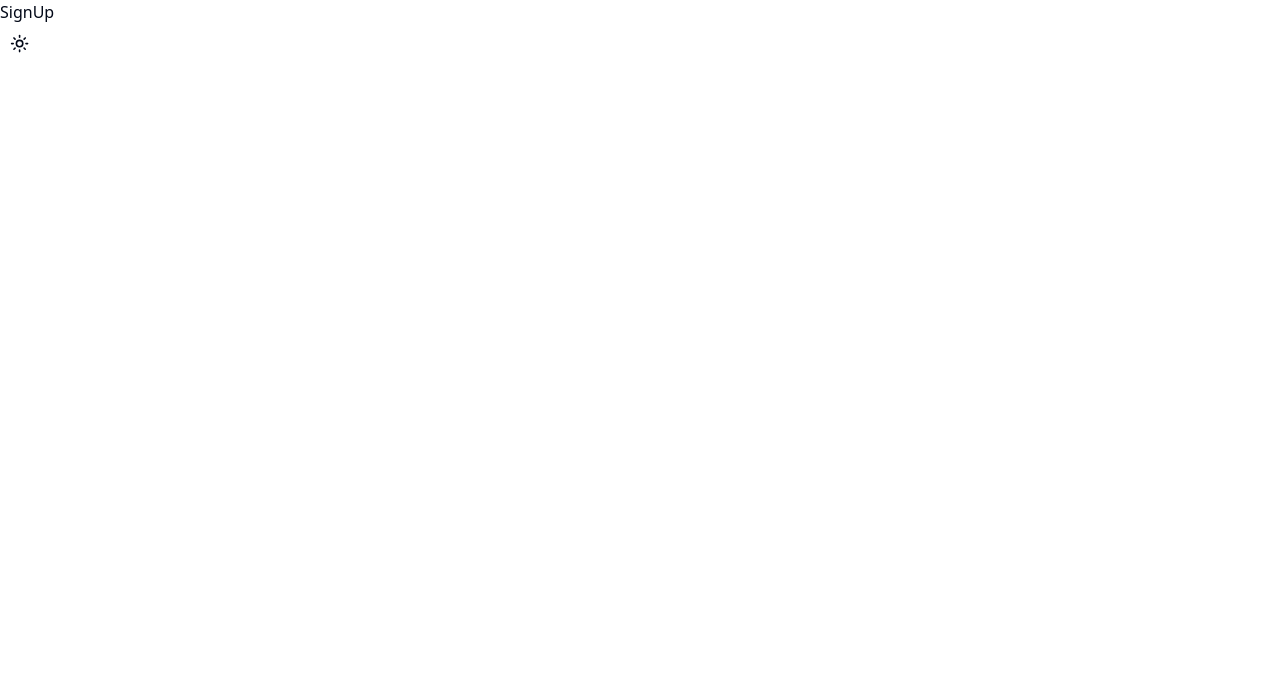
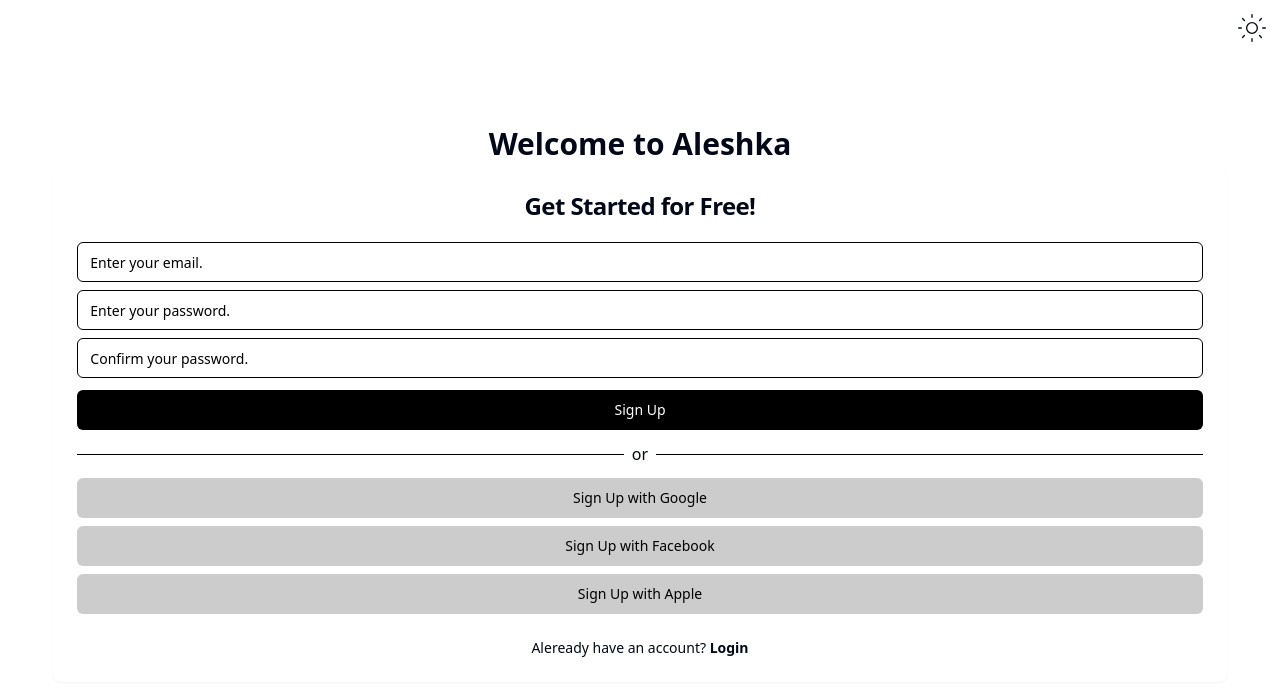
Before and after one commit to Aleshka-Music/aleshka-client, a React (Vite) app: page / in a window 1280 px wide. Shown: the top 696 px of the page. Built offline with nearby package versions, Linux system fonts and the light colour scheme.

Commit message:
Creating Sign Up card

```diff
--- a/package.json
+++ b/package.json
@@ -11,6 +11,7 @@
   },
   "dependencies": {
     "@radix-ui/react-dropdown-menu": "^2.1.1",
+    "@radix-ui/react-separator": "^1.1.0",
     "@radix-ui/react-slot": "^1.1.0",
     "class-variance-authority": "^0.7.0",
     "clsx": "^2.1.1",
--- /dev/null
+++ b/src/components/ui/card.tsx
@@ -0,0 +1,86 @@
+import * as React from "react";
+
+import { cn } from "@/lib/utils";
+
+const Card = React.forwardRef<
+  HTMLDivElement,
+  React.HTMLAttributes<HTMLDivElement>
+>(({ className, ...props }, ref) => (
+  <div
+    ref={ref}
+    className={cn(
+      "flex flex-col justify-center text-center rounded-lg transition-all border-none signup text-card-foreground shadow-sm w-11/12 mt-0 bg-[#ffffff] dark:bg-[#000000]",
+      className
+    )}
+    {...props}
+  />
+));
+Card.displayName = "Card";
+
+const CardHeader = React.forwardRef<
+  HTMLDivElement,
+  React.HTMLAttributes<HTMLDivElement>
+>(({ className, ...props }, ref) => (
+  <div
+    ref={ref}
+    className={cn("flex flex-col items-center space-y-1.5 p-6", className)}
+    {...props}
+  />
+));
+CardHeader.displayName = "CardHeader";
+
+const CardTitle = React.forwardRef<
+  HTMLParagraphElement,
+  React.HTMLAttributes<HTMLHeadingElement>
+>(({ className, ...props }, ref) => (
+  <h3
+    ref={ref}
+    className={cn(
+      "text-2xl font-semibold leading-none tracking-tight",
+      className
+    )}
+    {...props}
+  />
+));
+CardTitle.displayName = "CardTitle";
+
+const CardDescription = React.forwardRef<
+  HTMLParagraphElement,
+  React.HTMLAttributes<HTMLParagraphElement>
+>(({ className, ...props }, ref) => (
+  <p
+    ref={ref}
+    className={cn("text-sm text-muted-foreground ", className)}
+    {...props}
+  />
+));
+CardDescription.displayName = "CardDescription";
+
+const CardContent = React.forwardRef<
+  HTMLDivElement,
+  React.HTMLAttributes<HTMLDivElement>
+>(({ className, ...props }, ref) => (
+  <div ref={ref} className={cn("p-6 pt-0", className)} {...props} />
+));
+CardContent.displayName = "CardContent";
+
+const CardFooter = React.forwardRef<
+  HTMLDivElement,
+  React.HTMLAttributes<HTMLDivElement>
+>(({ className, ...props }, ref) => (
+  <div
+    ref={ref}
+    className={cn("flex items-center justify-center p-6 pt-0", className)}
+    {...props}
+  />
+));
+CardFooter.displayName = "CardFooter";
+
+export {
+  Card,
+  CardHeader,
+  CardFooter,
+  CardTitle,
+  CardDescription,
+  CardContent,
+};
--- /dev/null
+++ b/src/components/ui/input.tsx
@@ -0,0 +1,26 @@
+import * as React from "react";
+
+import { cn } from "@/lib/utils";
+
+export interface InputProps
+  extends React.InputHTMLAttributes<HTMLInputElement> {}
+
+const Input = React.forwardRef<HTMLInputElement, InputProps>(
+  ({ className, type, placeholder, ...props }, ref) => {
+    return (
+      <input
+        type={type}
+        className={cn(
+          "flex h-10 w-full rounded-md border-[0.7px] dark:border-[#ffffff] border-black bg-transparent px-3 py-2 text-sm ring-offset-background file:border-0 file:bg-transparent file:text-sm file:font-medium dark:placeholder:text-white placeholder:text-black focus-visible:outline-none focus-visible:ring-2 focus-visible:ring-ring focus-visible:ring-offset-2 disabled:cursor-not-allowed disabled:opacity-50",
+          className
+        )}
+        placeholder={placeholder}
+        ref={ref}
+        {...props}
+      />
+    );
+  }
+);
+Input.displayName = "Input";
+
+export { Input };
--- a/src/components/ui/mode-toggle.tsx
+++ b/src/components/ui/mode-toggle.tsx
@@ -1,10 +1,11 @@
-import { Moon, Sun } from "lucide-react"
+import { Sun } from "lucide-react"
+import { Moon } from 'lucide-react';
 
 import { Button } from "@/components/ui/button"
 import {
   DropdownMenu,
-  DropdownMenuContent,
-  DropdownMenuItem,
+  // DropdownMenuContent,
+  // DropdownMenuItem,
   DropdownMenuTrigger,
 } from "@/components/ui/dropdown-menu"
 import { useTheme } from "@/components/ui/theme-provider"
@@ -14,14 +15,14 @@
 
   return (
     <DropdownMenu>
-      <DropdownMenuTrigger asChild className="border-0">
-        <Button variant="outline" size="icon" className="border-0 border-none border-transparent bg-transparent hover:bg-transparent">
-          <Sun className="h-[1.2rem] w-[1.2rem] rotate-0 scale-100 transition-all dark:-rotate-90 dark:scale-0" />
-          <Moon className="absolute h-[1.2rem] w-[1.2rem] rotate-90 scale-0 transition-all dark:rotate-0 dark:scale-100" />
+      <DropdownMenuTrigger asChild className="border-none">
+        <Button variant="outline" size="icon" className=" hover:bg-transparent">
+          <Sun onClick={() => setTheme("dark")} strokeWidth={1} className="h-[2rem] w-[2rem] rotate-0 scale-100 transition-all dark:-rotate-90 dark:scale-0" />
+          <Moon onClick={() => setTheme("light")} strokeWidth={1} className="absolute h-[2rem] w-[2rem] rotate-90 scale-0 transition-all-ease dark:rotate-0 dark:scale-100" />
           <span className="sr-only">Toggle theme</span>
         </Button>
       </DropdownMenuTrigger>
-      <DropdownMenuContent align="end">
+      {/* <DropdownMenuContent align="end" className="bg-background border-none">
         <DropdownMenuItem onClick={() => setTheme("light")}>
           Light
         </DropdownMenuItem>
@@ -31,7 +32,7 @@
         <DropdownMenuItem onClick={() => setTheme("system")}>
           System
         </DropdownMenuItem>
-      </DropdownMenuContent>
+      </DropdownMenuContent> */}
     </DropdownMenu>
   )
 }
--- /dev/null
+++ b/src/components/ui/separator.tsx
@@ -0,0 +1,29 @@
+import * as React from "react"
+import * as SeparatorPrimitive from "@radix-ui/react-separator"
+
+import { cn } from "@/lib/utils"
+
+const Separator = React.forwardRef<
+  React.ElementRef<typeof SeparatorPrimitive.Root>,
+  React.ComponentPropsWithoutRef<typeof SeparatorPrimitive.Root>
+>(
+  (
+    { className, orientation = "horizontal", decorative = true, ...props },
+    ref
+  ) => (
+    <SeparatorPrimitive.Root
+      ref={ref}
+      decorative={decorative}
+      orientation={orientation}
+      className={cn(
+        "shrink-0 bg-border",
+        orientation === "horizontal" ? "h-[1px] w-full" : "h-full w-[1px]",
+        className
+      )}
+      {...props}
+    />
+  )
+)
+Separator.displayName = SeparatorPrimitive.Root.displayName
+
+export { Separator }
--- a/src/pages/SignUp/SignUp.tsx
+++ b/src/pages/SignUp/SignUp.tsx
@@ -1,14 +1,68 @@
-import React from 'react'
-import { ModeToggle } from '@/components/ui/mode-toggle'
+// import React from 'react'
+import { ModeToggle } from "@/components/ui/mode-toggle";
+import {
+  Card,
+  CardContent,
+  // CardDescription,
+  CardFooter,
+  CardHeader,
+  CardTitle,
+} from "@/components/ui/card";
+import { Input } from "@/components/ui/input";
+import { Button } from "@/components/ui/button";
+import { Separator } from "@/components/ui/separator";
 
 function SignUp() {
   return (
-    <div>
-      <h1>SignUp</h1>
+    <div className="flex min-h-screen flex-col items-center justify-center">
+      <div className="absolute right-0 top-0 p-2">
+        <ModeToggle />
+      </div>
+      <h1 className="text-3xl font-bold p-2">Welcome to Aleshka</h1>
 
-      <ModeToggle />
+      <Card>
+        <CardHeader>
+          <CardTitle>Get Started for Free!</CardTitle>
+        </CardHeader>
+        <CardContent className="">
+          <div className="space-y-2">
+            <Input type="email" placeholder="Enter your email."></Input>
+            <Input type="password" placeholder="Enter your password."></Input>
+            <Input type="password" placeholder="Confirm your password."></Input>
+          </div>
+          <div className="mt-3">
+            <Button className="w-full h-10  bg-black text-white dark:bg-[#ffffff] dark:text-black">
+              Sign Up
+            </Button>
+          </div>
+          <div className="flex items-center justify-center px-4 py-3">
+            <Separator className="bg-black dark:bg-[#ffffff] w-1/2 h-[0.7px]" />
+            <p className="mx-2">or</p>
+            <Separator className="bg-black dark:bg-[#ffffff] w-1/2 h-[0.7px]" />
+          </div>
+          <div className="flex flex-col space-y-2 mb-0">
+            <Button className="dark:bg-[#252525] dark:text-white bg-[#cccccc] text-black ">
+              Sign Up with Google
+            </Button>
+            <Button className="dark:bg-[#252525] dark:text-white bg-[#cccccc] text-black ">
+              Sign Up with Facebook
+            </Button>
+            <Button className="dark:bg-[#252525] dark:text-white bg-[#cccccc] text-black ">
+              Sign Up with Apple
+            </Button>
+          </div>
+        </CardContent>
+        <CardFooter>
+          <p className="text-sm">
+            Aleready have an account?{" "}
+            <a href="" className="font-bold">
+              Login
+            </a>
+          </p>
+        </CardFooter>
+      </Card>
     </div>
-  )
+  );
 }
 
-export default SignUp
+export default SignUp;
```
Also changed, not shown: 1 other file (tests, documents, lock files or other folders).
